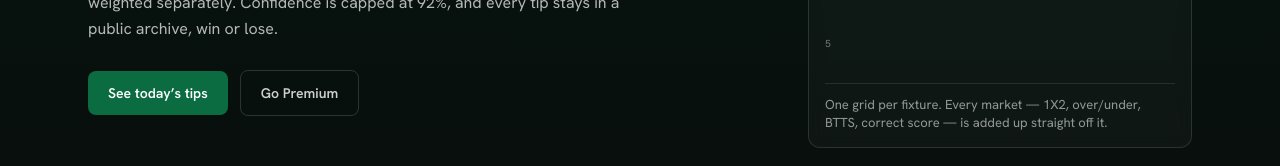
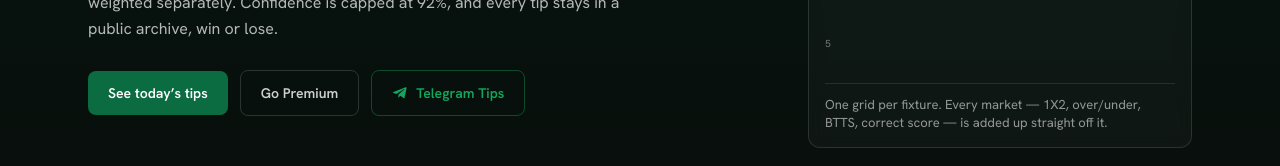
Before and after one commit to iveensmith/kylerPreditz, a Next.js app: page / in a window 1280 px wide. Shown: the part 469-635 px from the top of the page. Built offline with nearby package versions, Linux system fonts and the light colour scheme; no server answers; the database is empty.

Commit message:
hero: add "Telegram Tips" button; drop the channel link from the footer
Co-Authored-By: Claude Sonnet 5 <noreply@anthropic.com>
Claude-Session: https://claude.ai/code/session_013yyWVmHqXmur9kXdVfhYvW

```diff
--- a/src/components/home/Hero.tsx
+++ b/src/components/home/Hero.tsx
@@ -1,4 +1,5 @@
 import Link from "next/link";
+import { CONTACT } from "@/lib/contact.config";
 import { ScoreMatrix } from "./ScoreMatrix";
 
 export function Hero() {
@@ -39,6 +40,17 @@ export function Hero() {
             >
               Go Premium
             </Link>
+            <a
+              href={CONTACT.telegramChannel.href}
+              target="_blank"
+              rel="noopener noreferrer"
+              className="inline-flex items-center gap-2 rounded-[var(--radius-control)] border border-brand-light/40 px-5 py-3 text-sm font-semibold text-brand-light transition-colors hover:border-brand-light hover:bg-brand-light/10"
+            >
+              <svg width="16" height="16" viewBox="0 0 24 24" fill="currentColor" aria-hidden className="shrink-0">
+                <path d="M21.94 4.6l-3.02 14.26c-.23 1.01-.83 1.26-1.68.78l-4.64-3.42-2.24 2.16c-.25.25-.46.46-.94.46l.33-4.73L18.7 6.3c.37-.33-.08-.51-.58-.18L6.66 13.4l-4.66-1.46c-1.01-.32-1.03-1.01.21-1.5l18.22-7.02c.84-.31 1.58.2 1.31 1.47z" />
+              </svg>
+              Telegram Tips
+            </a>
           </div>
         </div>
 
--- a/src/components/layout/FooterContact.tsx
+++ b/src/components/layout/FooterContact.tsx
@@ -57,15 +57,6 @@ export function FooterContact() {
           </span>
         </li>
         <li className="flex items-center gap-2 whitespace-nowrap">
-          <TelegramIcon />
-          <span>
-            Telegram Channel:{" "}
-            <a href={CONTACT.telegramChannel.href} target="_blank" rel="noopener noreferrer" className={linkClass}>
-              click here
-            </a>
-          </span>
-        </li>
-        <li className="flex items-center gap-2 whitespace-nowrap">
           <MailIcon />
           <span>
             Email Us:{" "}
```
